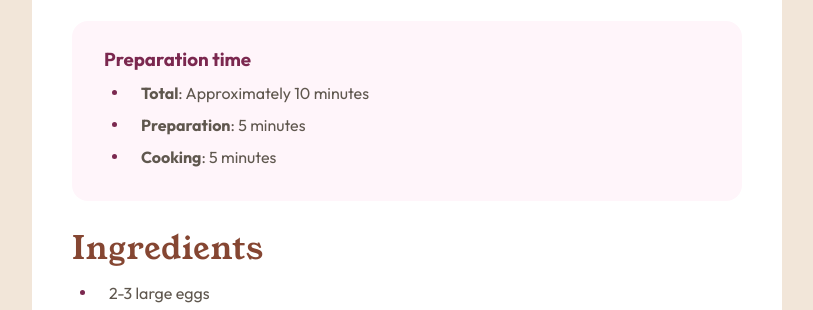
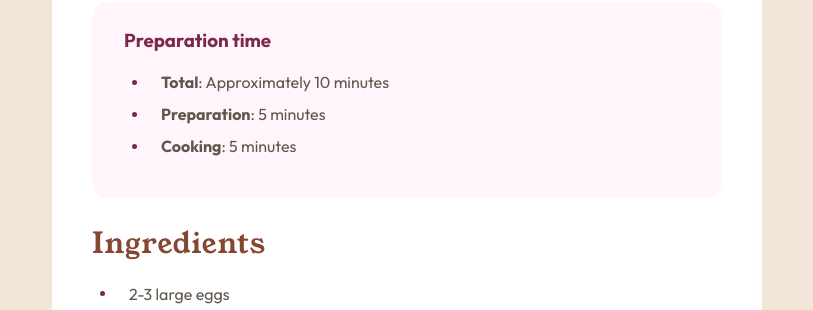
Before and after one commit to Jeluxe/Recipe-Page, a plain HTML site: page index.html in a window 1280 px wide. Shown: the part 625-935 px from the top of the page, without its empty margins (233-1046 px from the left). Drawn offline with Linux system fonts and the light colour scheme.

Commit message:
Updated styles

```diff
--- a/styles.css
+++ b/styles.css
@@ -27,7 +27,7 @@
   --ff-accent: 'Outfit';
 
   --fs-300: 1rem;
-  --fs-600: 2rem;
+  --fs-600: 1.8rem;
   --fs-700: 2.3rem;
 
   --fw-regular: 400;
@@ -112,7 +112,7 @@ hr {
 }
 
 .recipe {
-  max-width: 750px;
+  max-width: 710px;
   background: var(--white);
 }
 
@@ -149,7 +149,7 @@ hr {
 .recipe-content ol {
   display: grid;
   gap: .5rem;
-  padding: .5rem;
+  padding: 1rem .5rem;
 }
 
 .recipe-content ul li {
@@ -232,8 +232,4 @@ hr {
   .recipe-content {
     padding: 0;
   }
-
-  .recipe-content>hr {
-    display: none;
-  }
 }
```
